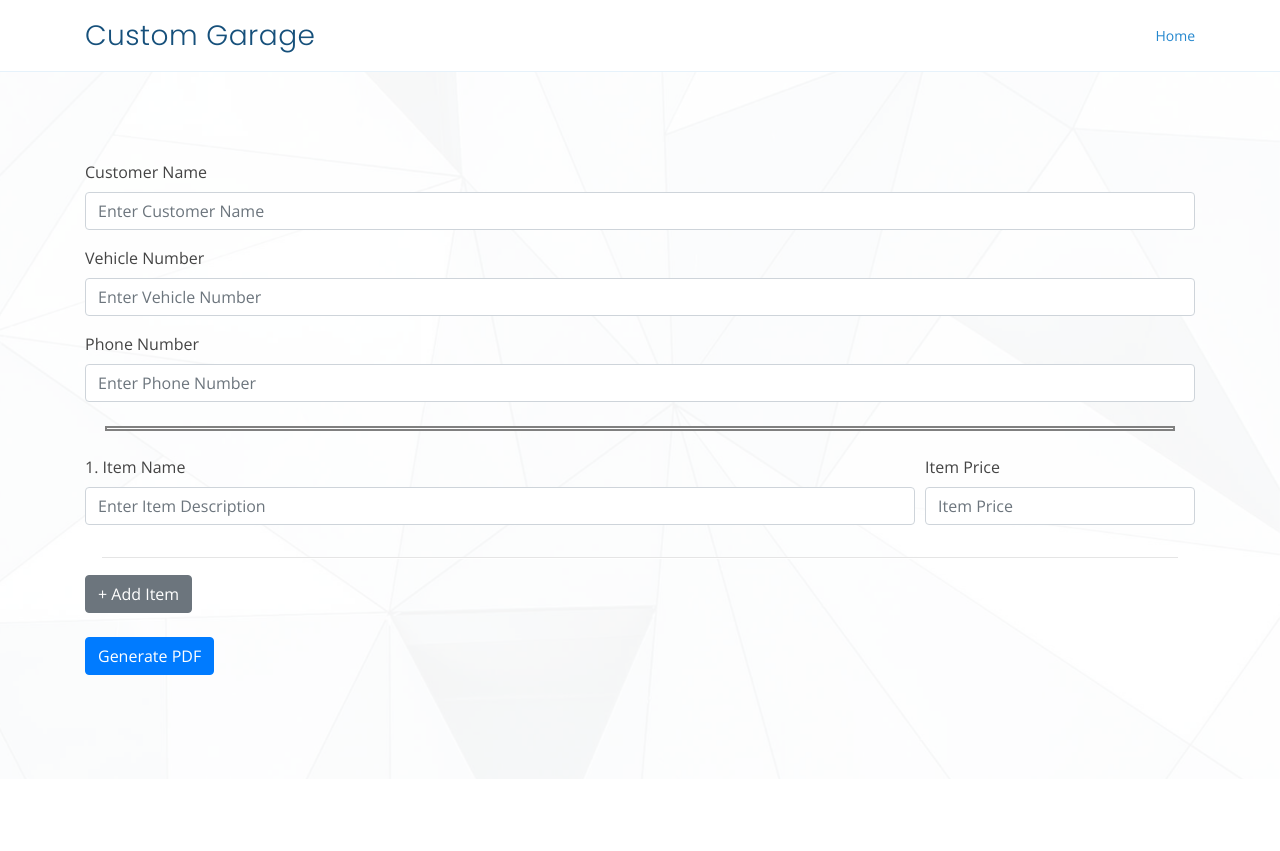
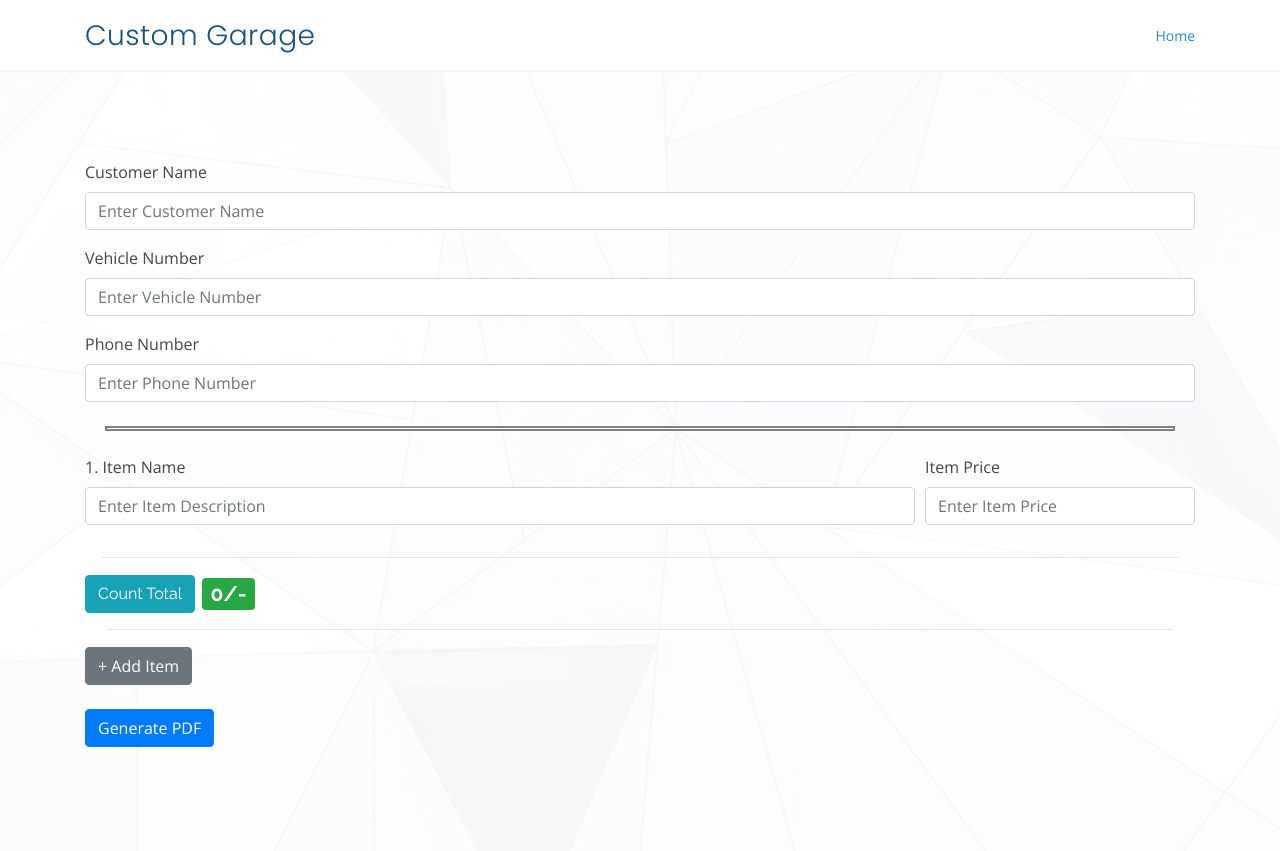
Before and after one commit to SireenAtGitHub/custom-invoice, a Django app: page / in a window 1280 px wide. Before the commit the page ends 675 px from the top, so only its background shows below. Run offline with Django 3.2, Linux system fonts and the light colour scheme; some libraries are stand-ins or nearby versions.

Commit message:
Added Count Total feature

```diff
--- a/generateInvoice/static/generateInvoice/js/add-item.js
+++ b/generateInvoice/static/generateInvoice/js/add-item.js
@@ -13,6 +13,16 @@ $(document).ready(function () {
             elms[i].childNodes[0].nodeValue = i + 2 + ". Item Name";
         }
     });
+    $("#c_total").click(function (e) {
+        var elms = document.querySelectorAll("[name='price']");
+        var total = 0;
+        for (var i = 0; i < elms.length; i++) {
+            total += parseInt(document.getElementsByName("price")[i].value);
+        }
+        total = isNaN(total) ? 0 + "/-" : total + "/-";
+        $("#total").text(total);
+    });
+
     jQuery(document).on("click", ".remove_this", function () {
         jQuery(this).parent().prev().prev().remove();
         jQuery(this).parent().prev().remove();
--- a/generateInvoice/static/generateInvoice/js/validate.js
+++ b/generateInvoice/static/generateInvoice/js/validate.js
@@ -22,35 +22,38 @@ function validateForm() {
             return true;
         }
     }
-
+    phone_num = $("#inputPNumber").val();
+    if (phone_num.length < 10) {
+        alert("Enter valid phone number");
+        return true;
+    }
     var isInvalidItemName = false;
-  $("input[name='item']").each(function() {
+    $("input[name='item']").each(function () {
         console.log($(this).val());
-    if ($(this).val() == ''){
+        if ($(this).val() == "") {
             alert("Fill item details");
-        isInvalidItemName = true
+            isInvalidItemName = true;
             return false;
-    }
-    else if($(this).val().includes("$") || $(this).val().includes("^")){
+        } else if ($(this).val().includes("$") || $(this).val().includes("^")) {
             alert("Please do not enter $ or ^ in Item Name.");
-        isInvalidItemName = true
+            isInvalidItemName = true;
             return false;
         }
     });
-  if (isInvalidItemName === true){
-    return true
+    if (isInvalidItemName === true) {
+        return true;
     }
 
     var isInvalidItemPrice = false;
-  $("input[name='price']").each(function() {
+    $("input[name='price']").each(function () {
         console.log($(this).val());
-    if ($(this).val() == ''){
+        if ($(this).val() == "") {
             alert("Fill price details");
-        isInvalidItemPrice = true
+            isInvalidItemPrice = true;
             return;
         }
     });
-  if (isInvalidItemPrice === true){
-    return true
+    if (isInvalidItemPrice === true) {
+        return true;
     }
 }
--- a/generateInvoice/templates/base.html
+++ b/generateInvoice/templates/base.html
@@ -99,13 +99,21 @@
                 </div>
                 <div class="col-md-3 mb-3">
                     <label>Item Price</label>
-                    <input type="number" class="form-control" placeholder="Item Price" name="price" max="">
+                    <input type="number" class="form-control" placeholder="Enter Item Price" name="price" max="">
                     <div class="invalid-tooltip">
                         Enter Item Price
                     </div>
                 </div>
                 <hr>
             </div>
+            <div class="mb-2">
+                <h3>
+                    <button type="button" class="btn btn-info" id="c_total">Count Total</button>
+                    <span class="badge badge-success" id="total">0/-</span>
+                </h3>
+            </div>
+
+            <hr>
             <div class="mb-2">
                 <button type="button" class="btn btn-secondary" id="append">+ Add Item</button>
             </div>
```
Also changed, not shown: generateInvoice/static/generateInvoice/js/api-call.js (+5 -5 lines). Lines whose indentation alone changed are shown as unchanged.
